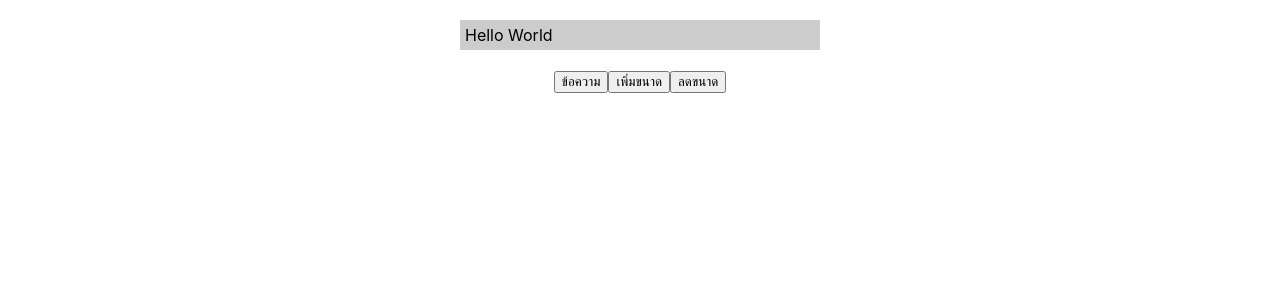
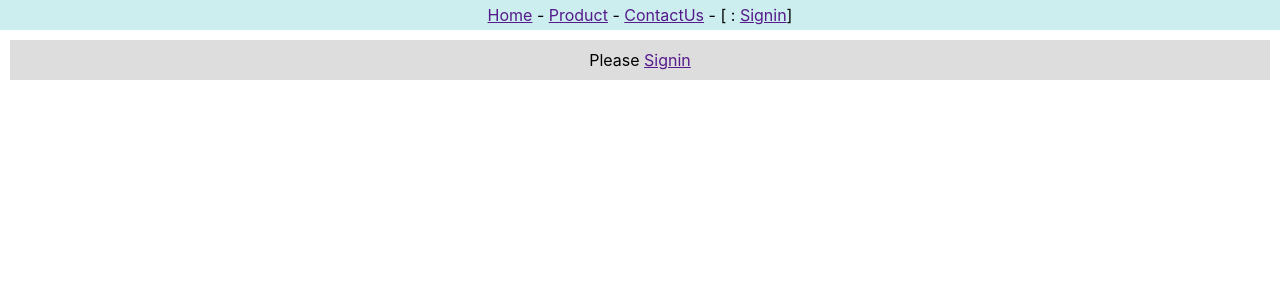
Before and after one commit to Kumthon14/app1, a React (Create React App) app: page / in a window 1280 px wide. Shown: the top 300 px of the page. Built offline with nearby package versions, Linux system fonts and the light colour scheme.

Commit message:
context
context

```diff
--- a/src/App.js
+++ b/src/App.js
@@ -1,11 +1,15 @@
 import React from "react"
-import MessageBox from "./state-func"
+import { userContext } from "./context"
+import Content2 from "./context-content2"
+import Header2 from "./context-header2";
 
 function App() {
+  let [user,setUser] = React.useState()
   return (
-    [
-    <p><center><MessageBox/></center></p>,
-    ]
+    <userContext.Provider value={[user,setUser]}>
+      <Header2/>
+      <Content2/>
+    </userContext.Provider>
   );
 }
 
--- /dev/null
+++ b/src/context-content2.js
@@ -0,0 +1,28 @@
+import React from "react"
+import { userContext } from "./context"
+
+export default function Content2(){
+    let [user,setUser] = React.useContext(userContext)
+
+    const contentStyle ={
+        backgroundColor:'#ddd',
+        textAlign:'center',
+        margin:10,
+        padding:10
+    }
+
+    const onClickSignin = (event) =>{
+        event.preventDefault()
+        setUser('Tom Jerry')
+    }
+
+    return(
+        <div style={contentStyle}>
+            {
+                (user)
+                ? <span>Hello{user}</span>
+                : <span>Please <a href="" onClick={onClickSignin}>Signin</a></span>
+            }
+        </div>
+    )
+}
--- /dev/null
+++ b/src/context-header2.js
@@ -0,0 +1,39 @@
+import React from "react"
+import { userContext } from "./context"
+
+export default class Header2 extends React.Component{
+    static contextType = userContext
+
+    render(){
+        let [user, setUser] = this.context
+
+        const headerStyle = {
+            backgroundColor:'#cee',
+            textAlign:'center',
+            padding: 5
+        }
+
+        const onClickSignout = (event) =>{
+            event.preventDefault()
+            setUser("")
+        }
+
+        const onClickSignin = (event) =>{
+            event.preventDefault()
+            setUser("Tom Jerry")
+        }
+
+        return(
+            <div style={headerStyle}>
+                <a href="">Home</a>&nbsp;-&nbsp;
+                <a href="">Product</a>&nbsp;-&nbsp;
+                <a href="">ContactUs</a>&nbsp;-&nbsp;
+                {
+                    (user)
+                    ? <span>[{user}&nbsp;:&nbsp;<a href="" onClick={onClickSignout}>Signout</a>]</span> :
+                    <span>[{user}&nbsp;:&nbsp;<a href="" onClick={onClickSignin}>Signin</a>]</span>
+                }
+            </div>
+        )
+    }
+}
--- /dev/null
+++ b/src/context.js
@@ -0,0 +1,3 @@
+import {createContext} from "react";
+
+export const userContext = createContext();
```
